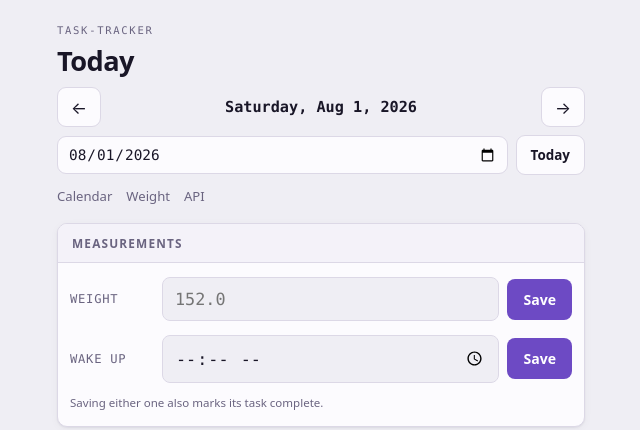
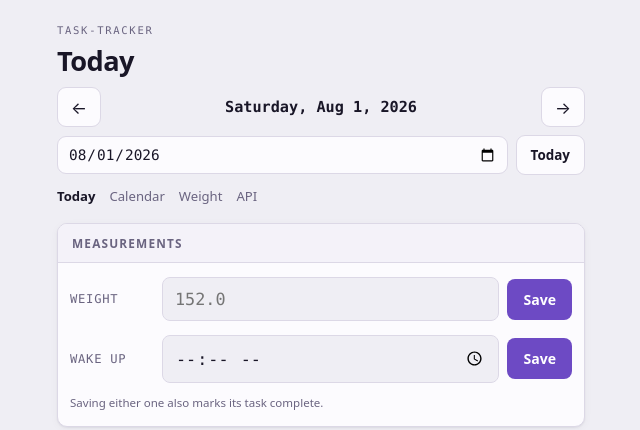
Before and after one commit to alexrao2000/stellar, a FastAPI app: page /today in a window 1280 px wide. Shown: the top 430 px of the page, without its empty margins (319-959 px from the left). Run offline with FastAPI, Linux system fonts and the light colour scheme.

Commit message:
feat: check-in is the front door; nav on every page; watch templates on reload
/ now serves the daily check-in, and the calendar moves to /calendar. Recording
the day is the thing done every day; the calendar and charts are for looking
back, so they belong one click away rather than in the way. /today still works.

That change orphaned the other two pages -- with / no longer the calendar, there
was no link back to the check-in from anywhere. All three pages now carry the
same nav with the current page marked.

make dev already passed --reload, but it only watched Python. Now watches
scripts/templates and *.html explicitly. Templates were in fact already live,
since _render reads them from disk per request; verified by editing a template
against a running server and seeing the change without a restart.

Co-Authored-By: Claude Opus 5 <noreply@anthropic.com>

```diff
--- a/scripts/templates/calendar_view.html
+++ b/scripts/templates/calendar_view.html
@@ -183,9 +183,15 @@ footer.foot {
 }
 footer.foot b { color: var(--ink); font-weight: 600; }
 @media (prefers-reduced-motion: reduce) { * { transition: none !important; } }
+
+.appnav { display: flex; gap: 14px; margin: 0 0 16px; font-size: .82rem; }
+.appnav a { color: var(--ink-muted); text-decoration: none; }
+.appnav a:hover { color: var(--ink); text-decoration: underline; }
+.appnav a.here { color: var(--ink); font-weight: 600; }
 </style>
 
 <div class="wrap">
+  <nav class="appnav"><a href="/">Today</a><a class="here" href="/calendar">Calendar</a><a href="/weight">Weight</a></nav>
   <p class="eyebrow">Reconciled &middot; Takeout base + Supabase weights</p>
   <h1>Task Calendar</h1>
   <p class="sub">Every task by day. Faded means done; vibrant means missed. Hover any tile for its notes and full record.</p>
--- a/scripts/templates/today.html
+++ b/scripts/templates/today.html
@@ -70,9 +70,10 @@ h1 { font-size: 1.7rem; font-weight: 700; letter-spacing: -.02em; margin: 0; }
   background: var(--surface); color: var(--ink);
   font-family: ui-monospace, Menlo, monospace;
 }
-nav { margin-top: 12px; display: flex; gap: 14px; font-size: .82rem; }
-nav a { color: var(--ink-muted); text-decoration: none; }
-nav a:hover { color: var(--ink); text-decoration: underline; }
+.appnav { margin-top: 12px; display: flex; gap: 14px; font-size: .82rem; }
+.appnav a { color: var(--ink-muted); text-decoration: none; }
+.appnav a:hover { color: var(--ink); text-decoration: underline; }
+.appnav a.here { color: var(--ink); font-weight: 600; }
 
 .card {
   background: var(--surface); border: 1px solid var(--rule); border-radius: 10px;
@@ -155,11 +156,7 @@ input:focus-visible, button:focus-visible { outline: 2px solid var(--todo-bg); o
       <input type="date" id="pick" aria-label="Jump to a date">
       <button class="step wide" id="go-today" type="button">Today</button>
     </div>
-    <nav>
-      <a href="/">Calendar</a>
-      <a href="/weight">Weight</a>
-      <a href="/docs">API</a>
-    </nav>
+    <nav class="appnav"><a class="here" href="/">Today</a><a href="/calendar">Calendar</a><a href="/weight">Weight</a><a href="/docs">API</a></nav>
   </header>
 
   <div class="card">
--- a/scripts/templates/weight_log.html
+++ b/scripts/templates/weight_log.html
@@ -171,9 +171,15 @@ footer.foot b { color: var(--ink); font-weight: 600; }
   .legend { width: 100%; order: 3; }
   .seg { margin-left: 0; }
 }
+
+.appnav { display: flex; gap: 14px; margin: 0 0 16px; font-size: .82rem; }
+.appnav a { color: var(--ink-muted); text-decoration: none; }
+.appnav a:hover { color: var(--ink); text-decoration: underline; }
+.appnav a.here { color: var(--ink); font-weight: 600; }
 </style>
 
 <div class="wrap">
+  <nav class="appnav"><a href="/">Today</a><a href="/calendar">Calendar</a><a class="here" href="/weight">Weight</a></nav>
   <p class="eyebrow">Supabase &middot; weight_log</p>
   <h1>Weight Log</h1>
   <p class="sub">Every daily weigh-in on record, read straight from the database.</p>
--- a/src/server.py
+++ b/src/server.py
@@ -369,9 +369,15 @@ def api_set_wake(day: str, time: str) -> dict:
 # --------------------------------------------------------------------------- #
 # Pages
 # --------------------------------------------------------------------------- #
+@app.get("/", response_class=HTMLResponse)
 @app.get("/today", response_class=HTMLResponse)
 def page_today(day: str | None = None) -> str:
-    """The daily check-in. Defaults to today in the configured local timezone."""
+    """The daily check-in, and the app's front door.
+
+    Served at both / and /today. Recording the day is the thing done every
+    day; the calendar and charts are for looking back, so they sit one click
+    away rather than in the way.
+    """
     from zoneinfo import ZoneInfo
 
     from .timezones import resolve_timezone
@@ -389,7 +395,7 @@ def page_today(day: str | None = None) -> str:
     })
 
 
-@app.get("/", response_class=HTMLResponse)
+@app.get("/calendar", response_class=HTMLResponse)
 def page_calendar() -> str:
     # Same-origin, no credentials, whole set in one response.
     return _render("calendar_view.html", {
```
Also changed, not shown: 1 other file.
